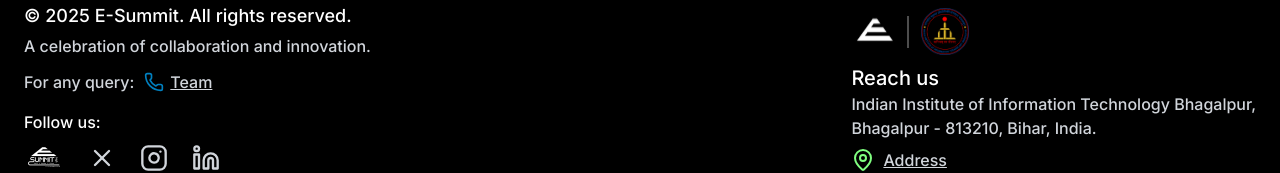
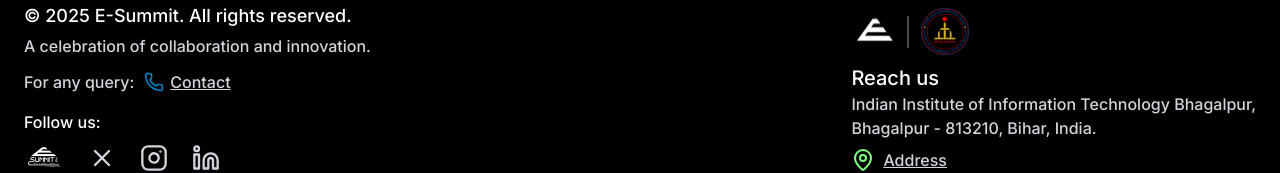
Before and after one commit to gymkhanaIIITBH/E-SUMMIT-IIITBH, a React (Vite) app: page /events in a window 1280 px wide. Shown: the part 5191-5364 px from the top of the page. Built offline with nearby package versions, Linux system fonts and the light colour scheme.

Commit message:
minor ui fix

```diff
--- a/src/components/Footer.tsx
+++ b/src/components/Footer.tsx
@@ -9,7 +9,7 @@ const Footer = () => {
         <div>
           <p className="text-lg font-medium mb-1">© 2025 E-Summit. All rights reserved.</p>
           <p className="mb-3 text-gray-300">A celebration of collaboration and innovation.</p>
-          <a href="/team" className="mb-2 text-gray-300 flex gap-2">For any query: <span className=' flex gap-1 items-center underline'> <Phone color='#0080c0' height={20}/> Team </span></a>
+          <a href="/team" className="mb-2 text-gray-300 flex gap-2">For any query: <span className=' flex gap-1 items-center underline'> <Phone color='#0080c0' height={20}/> Contact </span></a>
 
           {/* <a href="#" className="underline text-gray-300">Meet our Contributors</a> */}
           <p className='mt-4'>Follow us: </p>
@@ -41,7 +41,7 @@ const Footer = () => {
       </div>
       <hr className="my-6 border-gray-700" />
       <div className="flex justify-center">
-        <span className="text-[8vw] font-bold text-center bg-gradient-to-b from-gray-500 to-black bg-clip-text text-transparent tracking-tight select-none font-sans">E-SUMMIT</span>
+        <span className="text-[8vw] font-bold text-center bg-gradient-to-b from-gray-500 to-black bg-clip-text text-transparent tracking-tight select-none  font-sans">E-SUMMIT</span>
       </div>
     </footer>
   )
```
